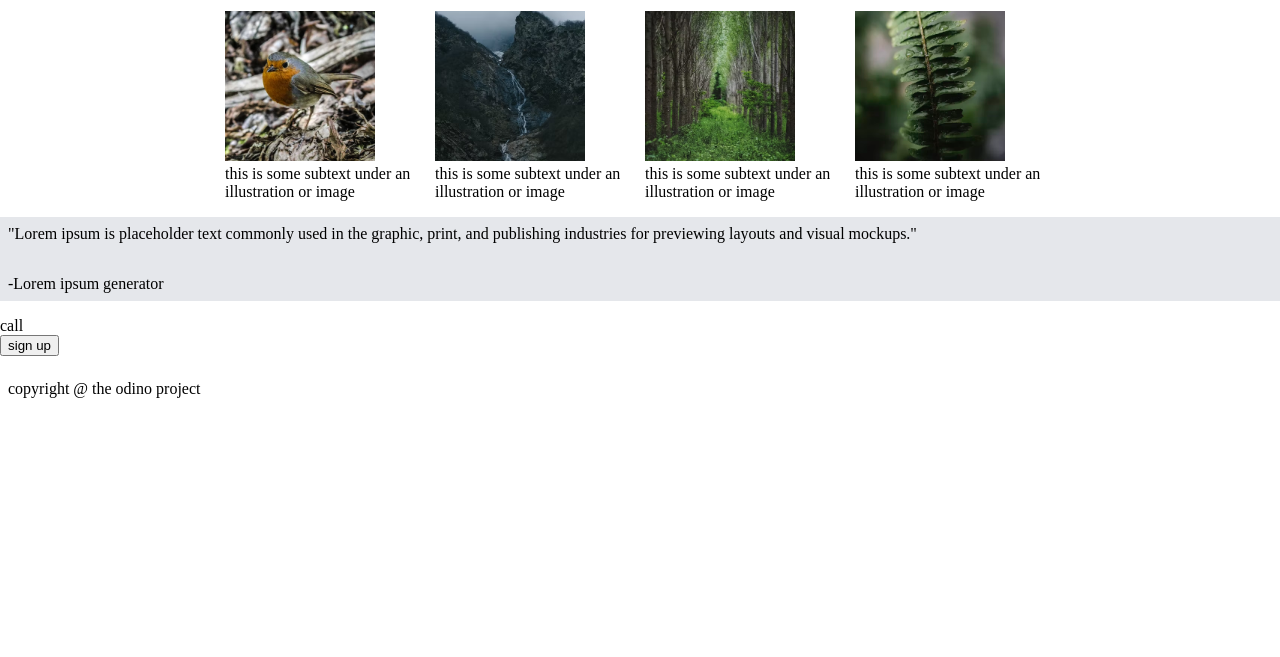
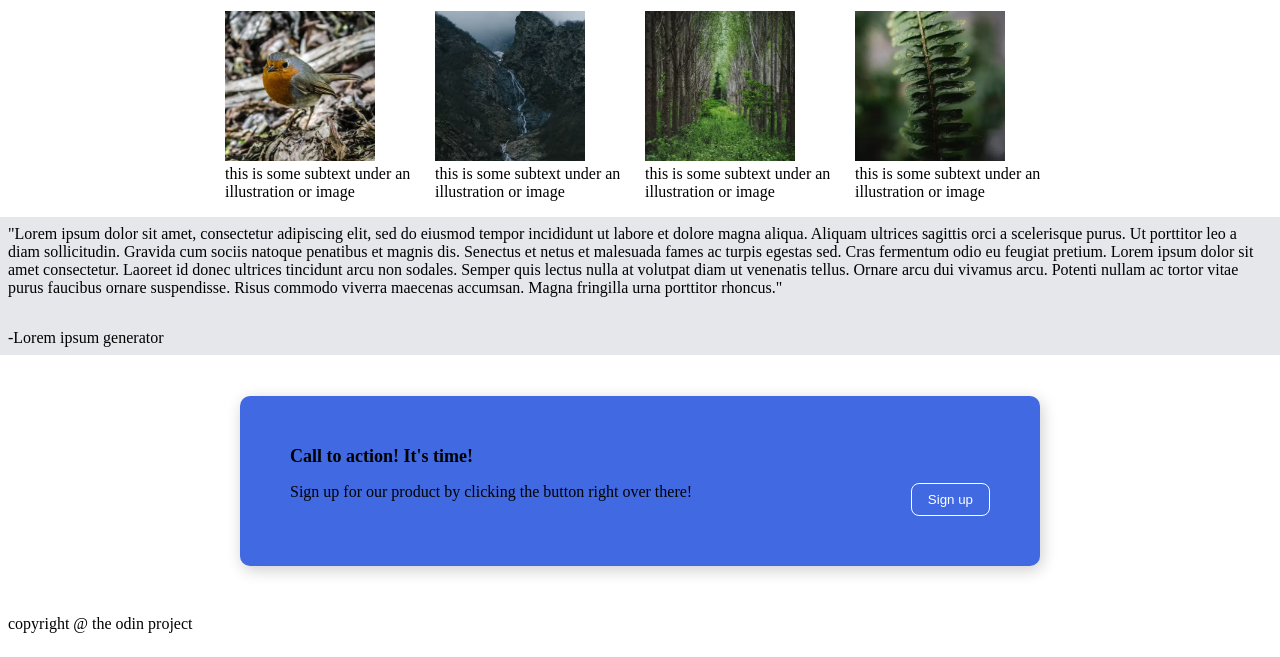
Before and after one commit to LostStudent101/LandingPage, a plain HTML site: page index.html in a window 1280 px wide. Shown: the part 570-1227 px from the top of the page. Before the commit the page ends 992 px from the top, so only its background shows below. Drawn offline with Linux system fonts and the light colour scheme.

Commit message:
made changes to HTML and CSS file to match the TOP landing page.

```diff
--- a/index.html
+++ b/index.html
@@ -24,7 +24,7 @@
                 <button>sign up</button>
             </div>
             <div class="right">
-                <h1>Image goes here</h1>
+                <div id="box">Image goes here</div>
             </div>
     </div>
     <div class="secondary"> Some random information</div>
@@ -50,23 +50,32 @@
     </div>
     <div class="third">
         <p id="quote">
-            "Lorem ipsum is placeholder text commonly used in the graphic,
-            print, and publishing industries for previewing layouts and visual mockups."
+            "Lorem ipsum dolor sit amet, consectetur adipiscing elit, sed do eiusmod tempor
+             incididunt ut labore et dolore magna aliqua. Aliquam ultrices sagittis orci a
+             scelerisque purus. Ut porttitor leo a diam sollicitudin. Gravida cum sociis natoque
+             penatibus et magnis dis. Senectus et netus et malesuada fames ac turpis egestas sed.
+              Cras fermentum odio eu feugiat pretium. Lorem ipsum dolor sit amet consectetur.
+               Laoreet id donec ultrices tincidunt arcu non sodales. Semper quis lectus nulla
+               at volutpat diam ut venenatis tellus. Ornare arcu dui vivamus arcu. Potenti nullam
+               ac tortor vitae purus faucibus ornare suspendisse.
+             Risus commodo viverra maecenas accumsan. Magna fringilla urna porttitor rhoncus."
         </p>
         <p>-Lorem ipsum generator</p>
     </div>
-    <div class="fourth">
+    <div class="forth">
         <div class="content">
-            call
+          <div class="title">Call to action! It's time!
+          </div>
+          <div class="text">Sign up for our product by clicking the button right over there!
+            <button class="signup">Sign up</button>
         </div>
-        <button>sign up</button>
-
+        </div>
     </div>
 
 </body>
 
 <footer>
-    <p>copyright @ the odino project</p>
+    <p>copyright @ the odin project</p>
 
 </footer>
 </html>
--- a/style.css
+++ b/style.css
@@ -38,6 +38,7 @@
     text-align: center;
 }
 
+
 .links
 {
     justify-content: space-between;
@@ -53,8 +54,6 @@ a
     text-decoration: none;
     font-size: 18 px;
     color: #e5e7eb;
-
-
 }
 
 .secondary
@@ -62,23 +61,18 @@ a
     display: flex;
     justify-content: space-around;
     flex-direction: column;
-
-}
-.secondary
-{
     font-size: 36px;
     font-weight: 900;
     margin-bottom: 32px;
     text-align: center;
+}
 
-}
 
 .container
 {  display: flex;
    flex: 1;
    justify-content: center;
    gap: 10px;
-
 }
 
 .image
@@ -103,3 +97,49 @@ img
 {
     background-color: #e5e7eb;
 }
+.forth
+{
+    display: flex;
+    justify-content: center;
+    align-self: center;padding: 25px;
+}
+.content
+{
+    background: royalblue;
+    width: 700px;
+    border-radius: 10px;
+    box-shadow: 2px 4px 16px rgba(0,0,0,.2);
+    display: flex;
+    flex-direction: column;
+    gap: 16px;
+    padding: 50px;
+}
+.title
+{
+    display: flex;
+    text-align: left;
+    justify-content:  flex-start;
+    font-size: 18px;
+    font-weight: 700;
+    margin-bottom: 0;
+  }
+  button
+  {
+    padding: 8px 16px;
+    border-radius: 8px;
+  }
+
+.text
+{
+    display:flex;
+    flex-direction: row;
+    justify-content: space-between;
+    gap: 50px;
+}
+  button.signup
+{
+    background: royalblue;
+    border: 1px solid white;
+    color: white;
+
+}
```
